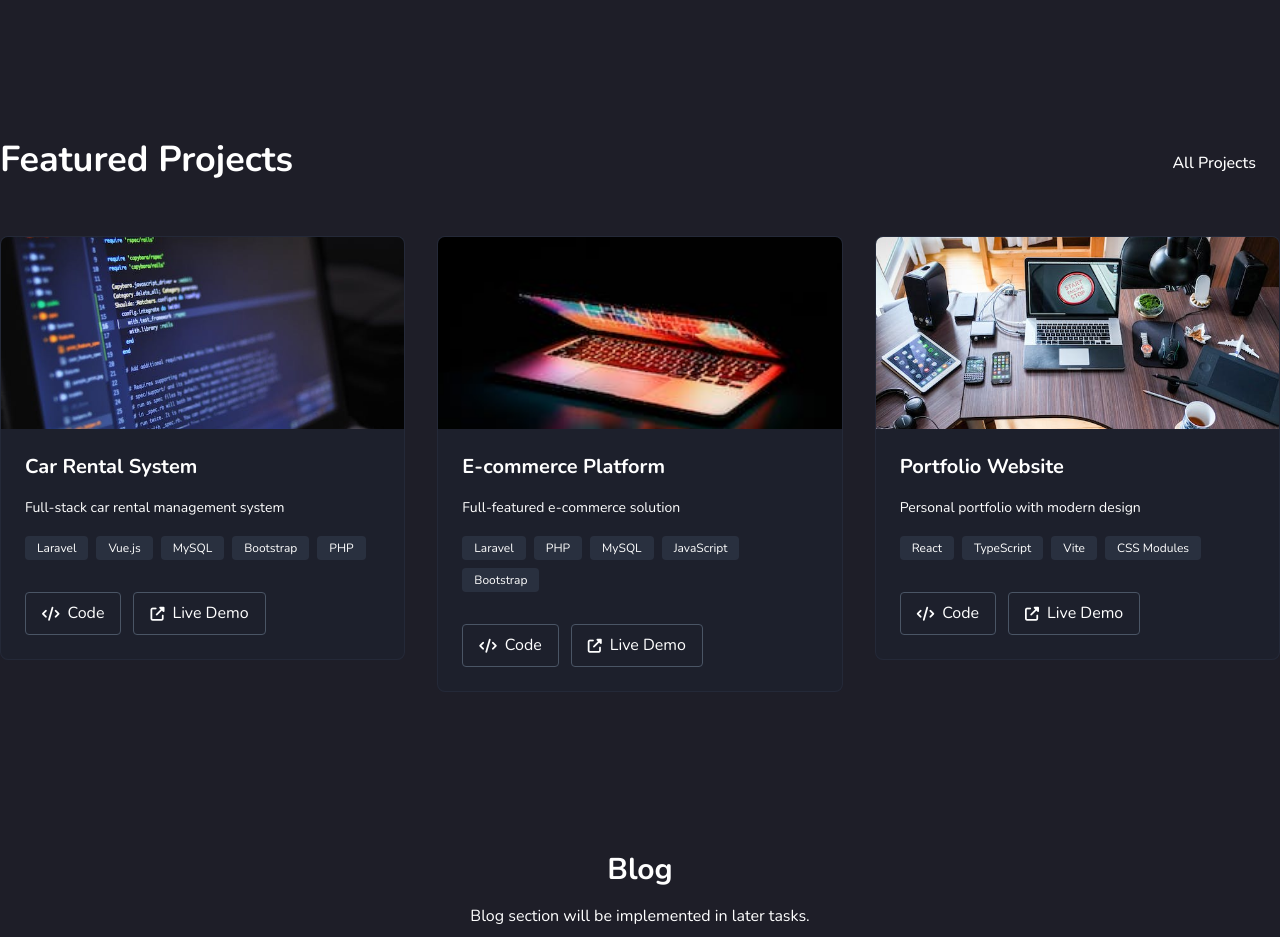
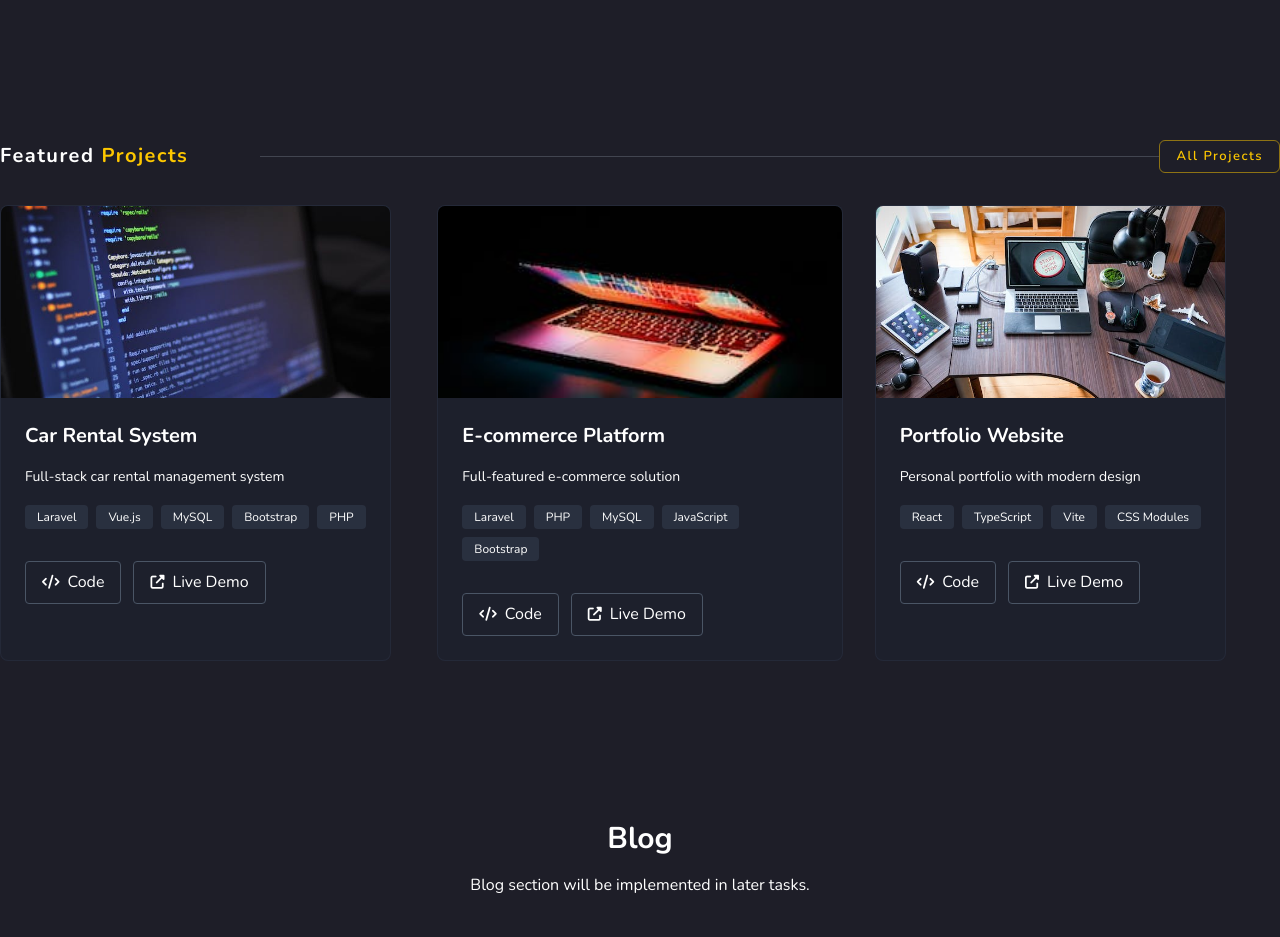
Before and after one commit to SagorIslamOfficial/personal, a React (Vite) app: page / in a window 1280 px wide. Shown: the part 1300-2237 px from the top of the page. Built offline with nearby package versions, Linux system fonts and the light colour scheme.

Commit message:
refactor: update layout and styling

```diff
--- a/src/components/sections/ProjectsSection.tsx
+++ b/src/components/sections/ProjectsSection.tsx
@@ -12,20 +12,18 @@ const ProjectsSection = () => {
     const displayProjects = showAllProjects ? projects : featuredProjects;
 
     return (
-        <section id="projects" className="py-20 bg-dark-DEFAULT">
+        <section id="projects" className="py-20">
             <div className="max-w-7xl mx-auto">
                 {/* Section Header */}
-                <div className="flex items-center justify-between mb-12">
-                    <div>
-                        <h2 className="text-3xl md:text-4xl font-bold text-white mb-2">
-                            Featured{' '}
-                            <span className="text-primary">Projects</span>
-                        </h2>
-                    </div>
-
+                <div className="flex items-center mb-8">
+                    <h2 className="text-2xl md:text-xl tracking-[1.5px] font-bold text-white whitespace-nowrap">
+                        Featured{' '}
+                        <span className="text-yellow-400">Projects</span>
+                    </h2>
+                    <div className="flex-1 h-px bg-gray-400/30 ml-18" />
                     <button
                         onClick={toggleShowAll}
-                        className="px-6 py-2 bg-primary text-dark font-medium rounded hover:bg-primary/90 transition-colors duration-300"
+                        className="border-[1px] border-yellow-400/50 hover:border-yellow-400 text-yellow-400 rounded-md px-4 py-[5px] font-semibold text-[13px] tracking-[1.5px] transition-colors duration-200 cursor-pointer focus:outline-none"
                     >
                         {showAllProjects ? 'Featured Projects' : 'All Projects'}
                     </button>
@@ -35,10 +33,7 @@ const ProjectsSection = () => {
                 <div className="grid md:grid-cols-2 lg:grid-cols-3 gap-8">
                     {displayProjects.length > 0 ? (
                         displayProjects.map((project) => (
-                            <div
-                                key={project.id}
-                                className="animate-fade-in-up"
-                            >
+                            <div key={project.id} className="h-full flex">
                                 <ProjectCard project={project} />
                             </div>
                         ))
```
